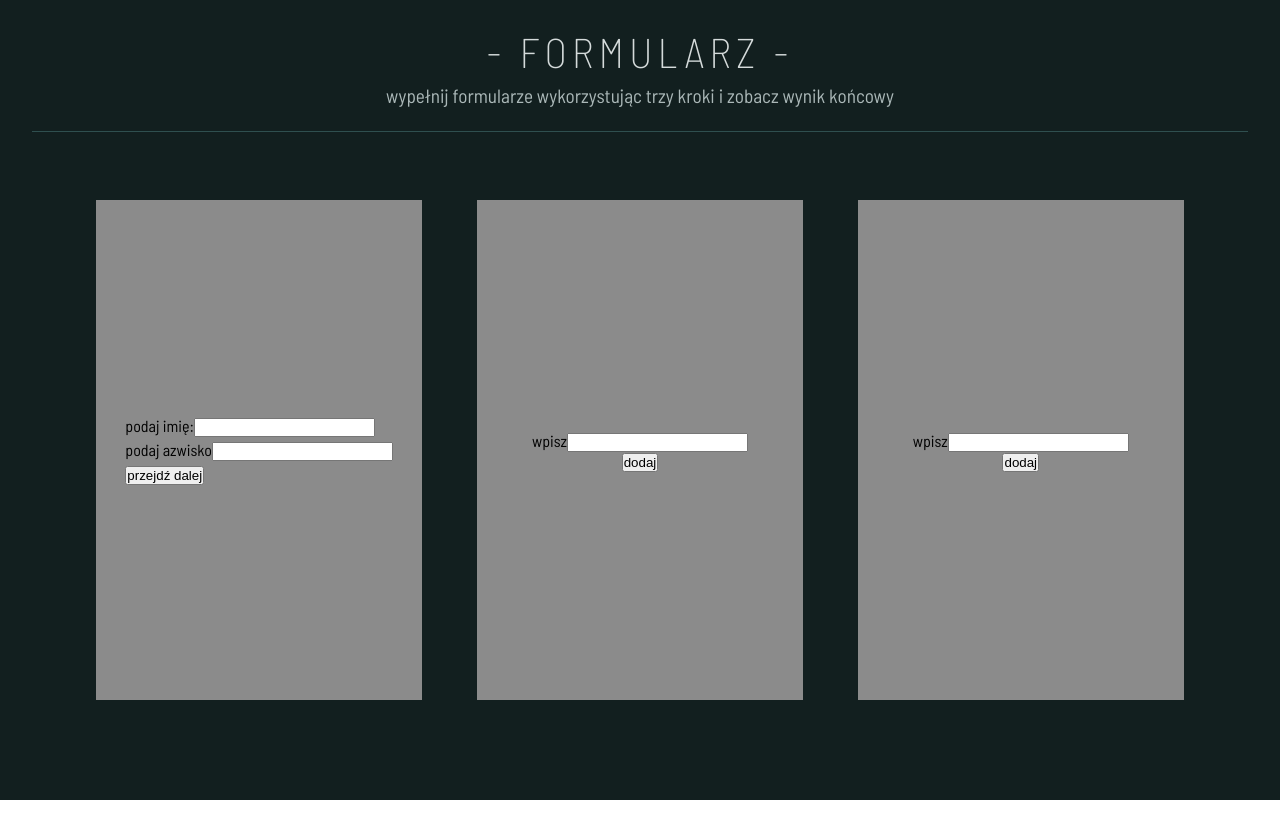
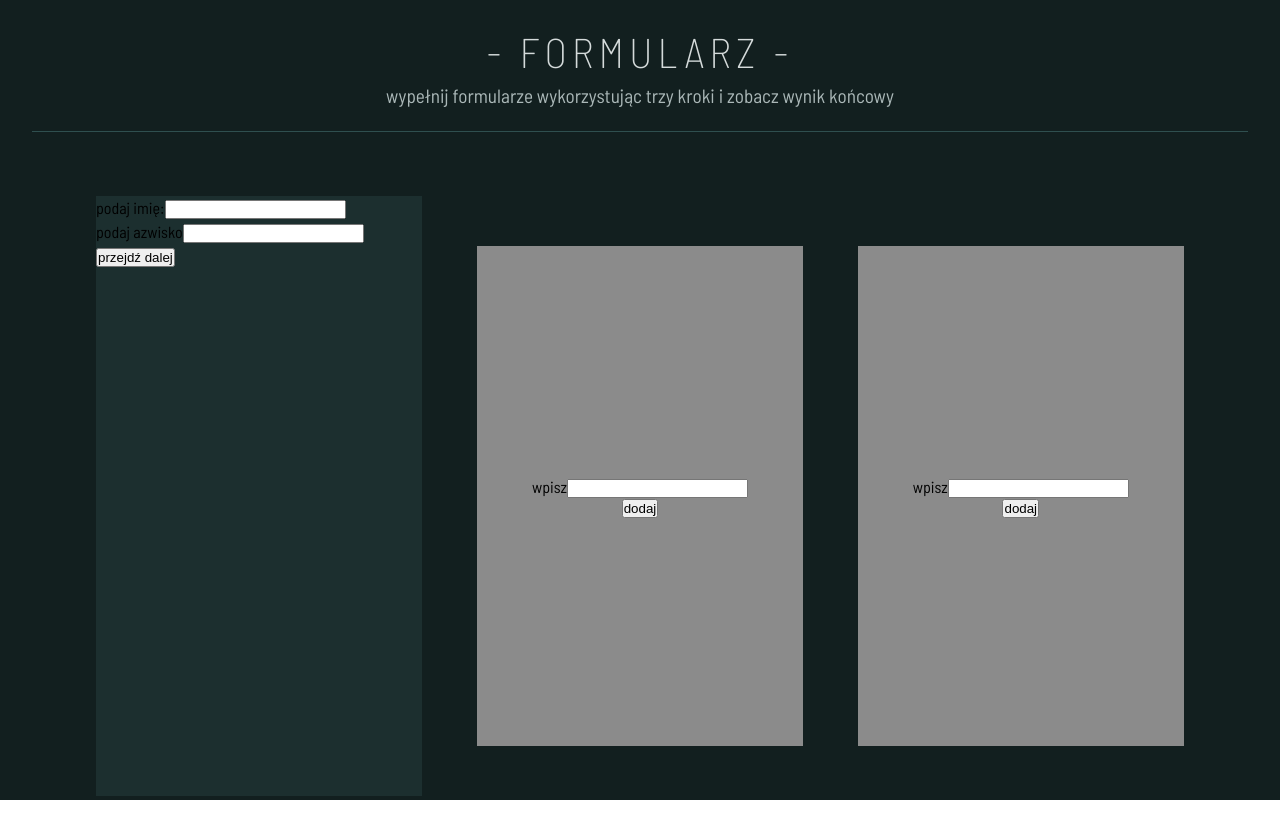
Before and after one commit to Scorpion19702022/React_Mentor_018_MULTI_STEP_FORM_and_TEST, a React (Vite) app: page / in a window 1280 px wide. Shown: the top 838 px of the page. Before the commit the page ends 800 px from the top, so only its background shows below. Built offline with nearby package versions, Linux system fonts and the light colour scheme.

Commit message:
added class name for component

```diff
--- a/src/Components/StepOne/StepOne.module.css
+++ b/src/Components/StepOne/StepOne.module.css
@@ -16,10 +16,6 @@
 
 .wrapper {
 	width: 30%;
-	height: 500px;
-	display: flex;
-	flex-direction: column;
-	align-items: center;
-	justify-content: center;
-	background-color: #8b8b8b;
+	height: 600px;
+	background-color: var(--color-dark08);
 }
--- a/src/Components/StepOne/StepOne.tsx
+++ b/src/Components/StepOne/StepOne.tsx
@@ -39,18 +39,22 @@ const StepOne = () => {
 
 	return (
 		<section className={styles.wrapper}>
-			<form onSubmit={handleSubmit(onSubmit)}>
-				<div>
-					<label>podaj imię:</label>
-					<input type='text' {...register('firstName', validationForm.firstName)} />
-					{errors.firstName?.message && <span>{errors.firstName.message}</span>}
+			<form className={styles.form} onSubmit={handleSubmit(onSubmit)}>
+				<div className={styles.box_inputs}>
+					<label className={styles.label}>podaj imię:</label>
+					<input className={styles.input} type='text' {...register('firstName', validationForm.firstName)} />
+					{errors.firstName?.message && <span className={styles.error}>{errors.firstName.message}</span>}
 				</div>
-				<div>
-					<label>podaj azwisko</label>
-					<input type='text' {...register('lastName', validationForm.lastName)} />
-					{errors.lastName?.message && <span>{errors.lastName.message}</span>}
+				<div className={styles.box_inputs}>
+					<label className={styles.label}>podaj azwisko</label>
+					<input className={styles.input} type='text' {...register('lastName', validationForm.lastName)} />
+					{errors.lastName?.message && <span className={styles.error}>{errors.lastName.message}</span>}
 				</div>
-				<button type='submit'>przejdź dalej</button>
+				<div className={styles.box_btns}>
+					<button className={styles.btn} type='submit'>
+						przejdź dalej
+					</button>
+				</div>
 			</form>
 		</section>
 	)
```
